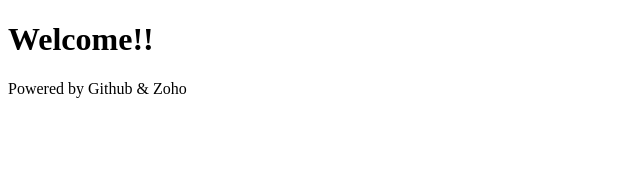
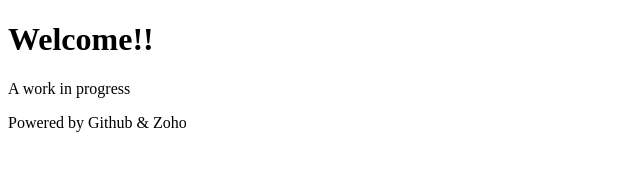
Before and after one commit to kashif-ayaz-ahmed/kashif-ayaz-ahmed.github.io, a plain HTML site: page index.html in a window 1280 px wide. Shown: the whole page, without its empty margins (0-640 px from the left). Drawn offline with Linux system fonts and the light colour scheme.

Commit message:
Update index.html

```diff
--- a/index.html
+++ b/index.html
@@ -2,6 +2,9 @@
 <html>
 <body>
 <h1> Welcome!! </h1>
+<p> A work in progress </p>
+
 <p> Powered by Github & Zoho </p>
+
 </body>
 </html>
```
